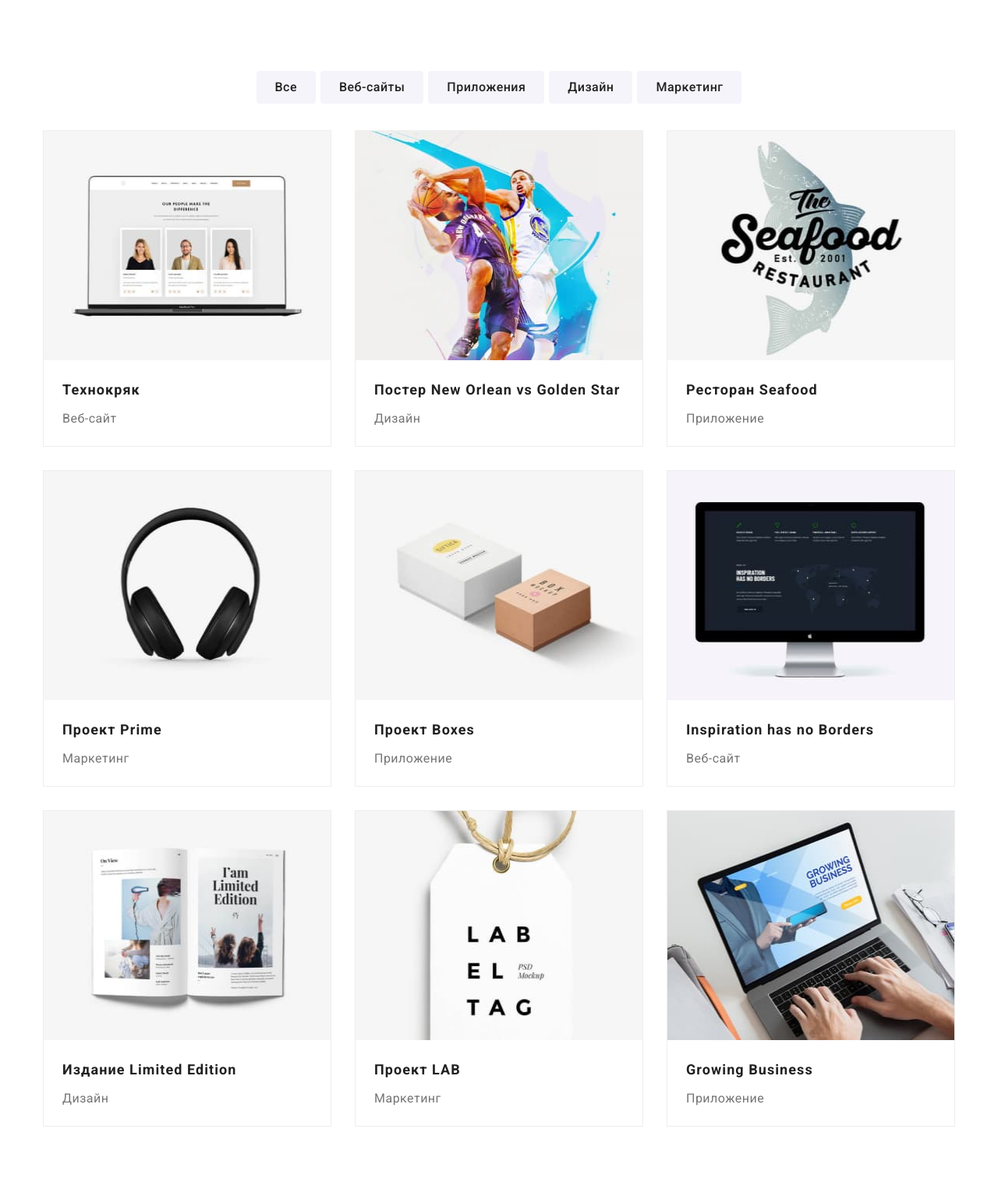
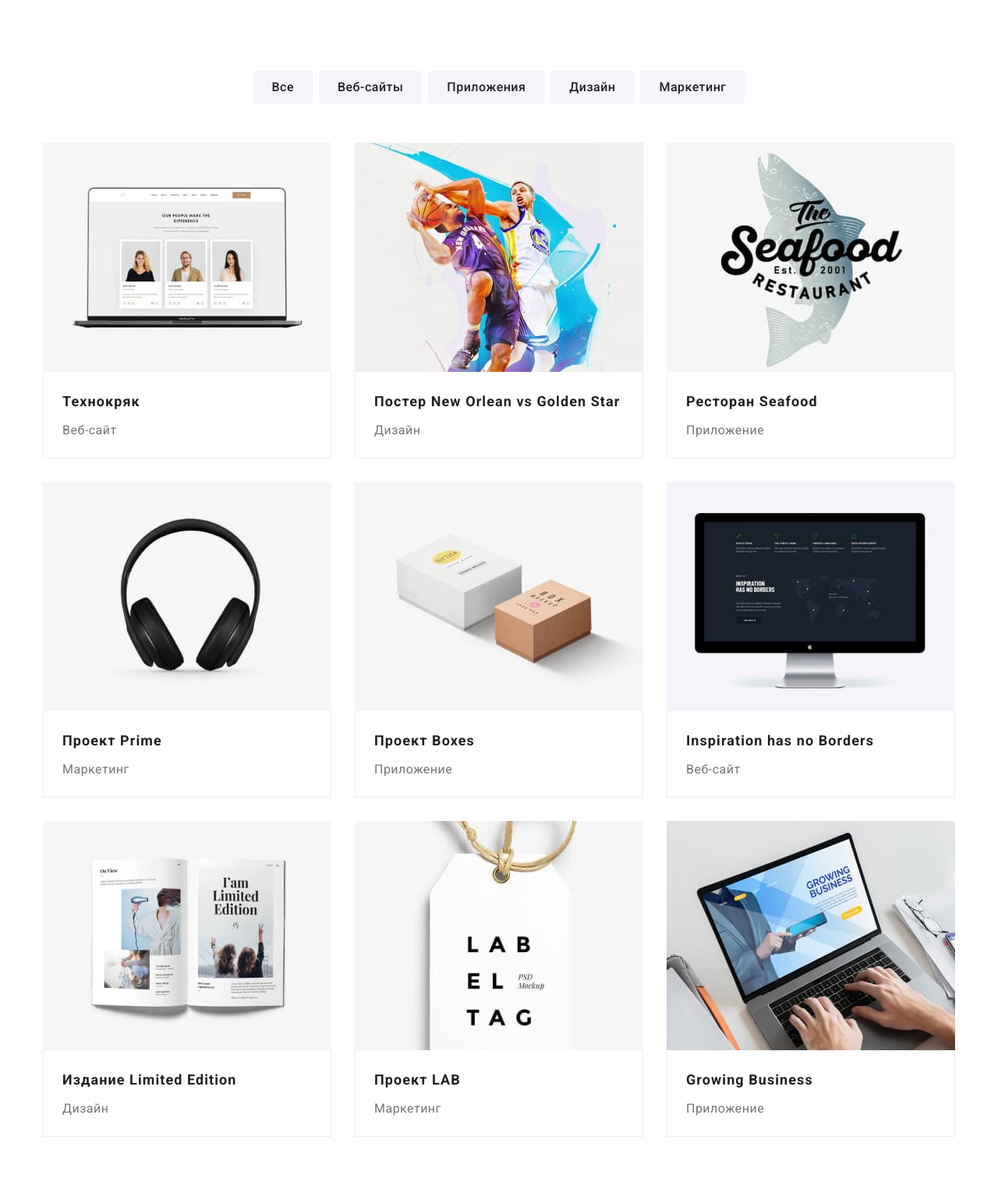
Before and after one commit to Decembric/goit-markup-hw-03, a plain HTML site: page portfolio.html in a window 1280 px wide. Shown: the part 84-1600 px from the top of the page at 78% size. Drawn offline with nearby package versions, Linux system fonts and the light colour scheme.

Commit message:
Сделаны исправления согласно замечаний

```diff
--- a/css/styles.css
+++ b/css/styles.css
@@ -23,6 +23,8 @@ ul {
 
 img {
   display: block;
+  max-width: 100%;
+  height: auto;
 }
 
 body {
@@ -119,6 +121,8 @@ body {
 .hero {
   background-color: var(--background-hero-color);
   text-align: center;
+  padding-top: 200px;
+  padding-bottom: 200px;
 }
 
 .hero-title {
@@ -128,11 +132,10 @@ body {
   letter-spacing: 0.06em;
   text-transform: uppercase;
   color: var(--main-background-color);
-  padding-top: 200px;
-  padding-bottom: 280px;
   max-width: 696px;
   margin-left: auto;
   margin-right: auto;
+  margin-bottom: 30px;
 }
 
 .hero-btn {
@@ -144,7 +147,6 @@ body {
   color: var(--main-background-color);
   cursor: pointer;
   background: var(--hover-text-color);
-  margin-top: 30px;
   padding: 10px 32px;
   border-radius: 4px;
 }
@@ -216,6 +218,7 @@ body {
 
 .team {
   background-color: #f5f4fa;
+  padding-bottom: 94px;
 }
 
 .team-title {
@@ -235,7 +238,7 @@ body {
   line-height: 1.18;
   letter-spacing: 0.03em;
   color: var(--main-text-color);
-  margin-top: 30px;
+  padding-top: 30px;
   margin-bottom: 10px;
   text-align: center;
 }
@@ -252,12 +255,16 @@ body {
 .team-content {
   display: flex;
   justify-content: space-between;
+  background: #f5f4fa;
+  border-radius: 0px 0px 4px 4px;
 }
 
 /* --------Секция футер---------- */
 
 .footer {
   background-color: var(--background-hero-color);
+  padding-top: 60px;
+  padding-bottom: 60px;
 }
 
 .footer-link {
@@ -267,7 +274,6 @@ body {
   line-height: 1.19;
   letter-spacing: 0.03em;
   color: var(--main-background-color);
-  padding-top: 60px;
   display: inline-block;
   margin-bottom: 20px;
 }
@@ -278,7 +284,6 @@ body {
   line-height: 1.71;
   letter-spacing: 0.03em;
   color: var(--main-background-color);
-  padding-bottom: 60px;
 }
 
 .contact {
@@ -340,7 +345,6 @@ body {
   letter-spacing: 0.06em;
   color: var(--main-text-color);
   margin-bottom: 4px;
-  padding-left: 24px;
 }
 
 .portfolio-image-name {
@@ -348,16 +352,21 @@ body {
   line-height: 1.87;
   letter-spacing: 0.03em;
   color: var(--primary-text-color);
-  padding-bottom: 20px;
-  padding-left: 24px;
+}
+
+.portfolio-box {
+  padding: 20px 24px;
+  border-right: 1px solid #eeeeee;
+  border-bottom: 1px solid #eeeeee;
+  border-left: 1px solid #eeeeee;
 }
 
 .button-block {
   padding-top: 94px;
-  margin-bottom: 34px;
+  margin-bottom: 50px;
   display: flex;
   justify-content: center;
-  gap: 6px;
+  gap: 8px;
 }
 
 .filter-block {
@@ -369,18 +378,12 @@ body {
 .filter-cards {
   margin-right: 30px;
   margin-bottom: 30px;
-  border: 1px solid #eeeeee;
 }
 
 .filter-cards:nth-child(3n) {
   margin-right: 0px;
 }
 
-.filter-cards:nth-child(-n + 3) {
+.filter-cards:nth-last-child(-n + 3) {
   margin-bottom: 30px;
 }
-
-.portfolio-image {
-  margin-bottom: 20px;
-  width: 368px;
-}
--- a/portfolio.html
+++ b/portfolio.html
@@ -54,9 +54,9 @@
       </div>
     </header>
     <main>
-      <h1 class="portfolio-title">Портфолио</h1>
       <section>
         <div class="container">
+          <h1 class="portfolio-title">Портфолио</h1>
           <ul class="list button-block">
             <li class="filter-item">
               <button type="button" class="filter-btn">Все</button>
@@ -84,8 +84,10 @@
                   height="294"
                   class="portfolio-image"
                 />
+                <div class="portfolio-box">
                   <h2 class="portfolio-image-title">Технокряк</h2>
                   <p class="portfolio-image-name">Веб-сайт</p>
+                </div>
               </a>
             </li>
             <li class="filter-cards">
@@ -97,10 +99,12 @@
                   height="294"
                   class="portfolio-image"
                 />
+                <div class="portfolio-box">
                   <h2 class="portfolio-image-title">
                     Постер <span lang="en">New Orlean vs Golden Star</span>
                   </h2>
                   <p class="portfolio-image-name">Дизайн</p>
+                </div>
               </a>
             </li>
             <li class="filter-cards">
@@ -112,10 +116,12 @@
                   height="294"
                   class="portfolio-image"
                 />
+                <div class="portfolio-box">
                   <h2 class="portfolio-image-title">
                     Ресторан <span lang="en">Seafood</span>
                   </h2>
                   <p class="portfolio-image-name">Приложение</p>
+                </div>
               </a>
             </li>
             <li class="filter-cards">
@@ -127,10 +133,12 @@
                   height="294"
                   class="portfolio-image"
                 />
+                <div class="portfolio-box">
                   <h2 class="portfolio-image-title">
                     Проект <span lang="en">Prime</span>
                   </h2>
                   <p class="portfolio-image-name">Маркетинг</p>
+                </div>
               </a>
             </li>
             <li class="filter-cards">
@@ -142,10 +150,12 @@
                   height="294"
                   class="portfolio-image"
                 />
+                <div class="portfolio-box">
                   <h2 class="portfolio-image-title">
                     Проект <span lang="en">Boxes</span>
                   </h2>
                   <p class="portfolio-image-name">Приложение</p>
+                </div>
               </a>
             </li>
             <li class="filter-cards">
@@ -157,10 +167,12 @@
                   height="294"
                   class="portfolio-image"
                 />
+                <div class="portfolio-box">
                   <h2 class="portfolio-image-title">
                     <span lang="en">Inspiration has no Borders</span>
                   </h2>
                   <p class="portfolio-image-name">Веб-сайт</p>
+                </div>
               </a>
             </li>
             <li class="filter-cards">
@@ -172,10 +184,12 @@
                   height="294"
                   class="portfolio-image"
                 />
+                <div class="portfolio-box">
                   <h2 class="portfolio-image-title">
                     Издание <span lang="en">Limited Edition</span>
                   </h2>
                   <p class="portfolio-image-name">Дизайн</p>
+                </div>
               </a>
             </li>
             <li class="filter-cards">
@@ -187,10 +201,12 @@
                   height="294"
                   class="portfolio-image"
                 />
+                <div class="portfolio-box">
                   <h2 class="portfolio-image-title">
                     Проект <span lang="en">LAB</span>
                   </h2>
                   <p class="portfolio-image-name">Маркетинг</p>
+                </div>
               </a>
             </li>
             <li class="filter-cards">
@@ -202,10 +218,12 @@
                   height="294"
                   class="portfolio-image"
                 />
+                <div class="portfolio-box">
                   <h2 class="portfolio-image-title">
                     <span lang="en">Growing Business</span>
                   </h2>
                   <p class="portfolio-image-name">Приложение</p>
+                </div>
               </a>
             </li>
           </ul>
```
Also changed, not shown: index.html (+2 -6 lines). Lines whose indentation alone changed are shown as unchanged.
